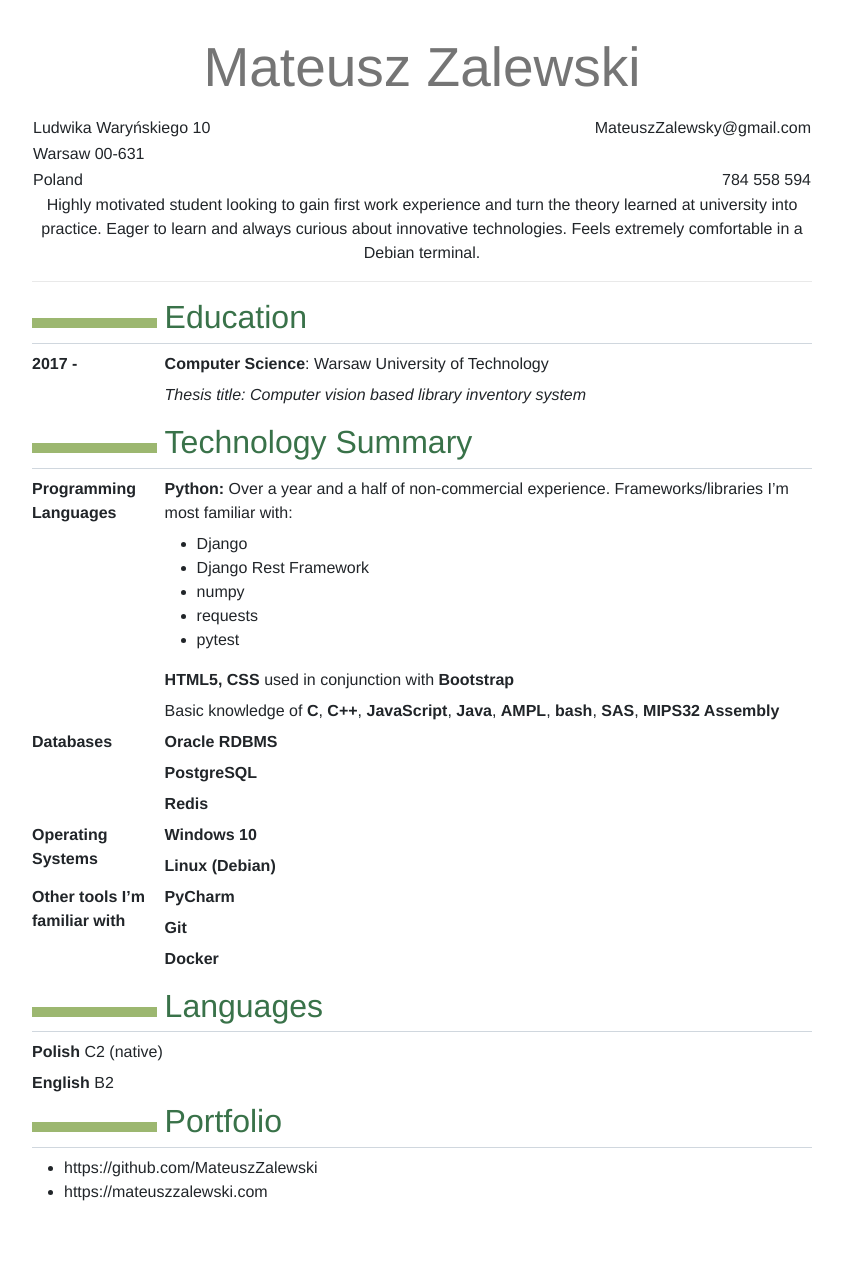
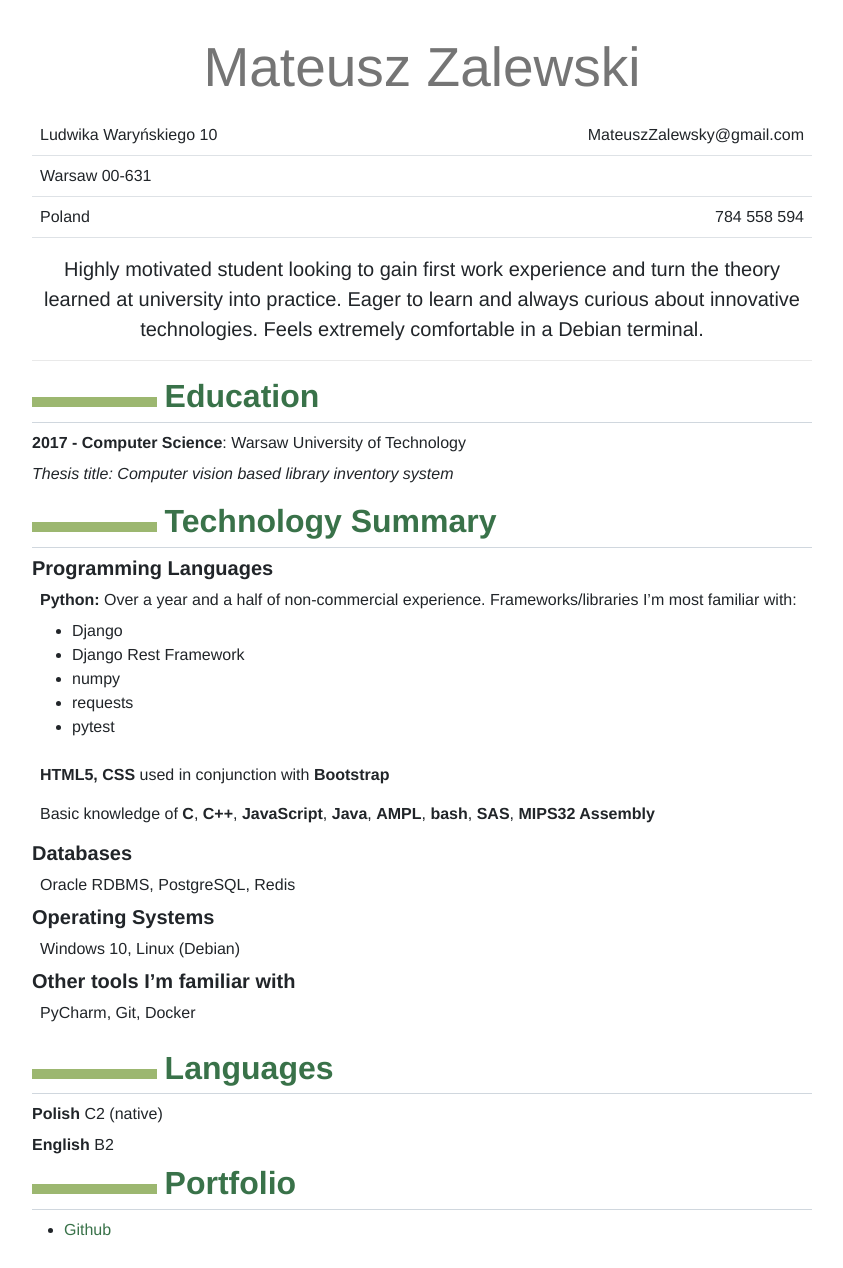
Before and after one commit to MateuszZalewski/portfolio, a Django app: page /resume/ in a window 1280 px wide. Shown: the part 56-1324 px from the top of the page, without its empty margins (218-1061 px from the left). Before the commit the page ends 1257 px from the top, so only its background shows below. Run offline with Django 3.2, Linux system fonts and the light colour scheme; parts of the project's set-up code (start-up, migrations or seed data) failed here and were passed over.

Commit message:
bootstrap resume

```diff
--- a/app/projects/static/projects/main.css
+++ b/app/projects/static/projects/main.css
@@ -98,7 +98,7 @@
   padding: 10px 10px 10px 10px;
 }
 
-/*!* Title of the resume *!*/
+/* Title of the resume */
 .resume h1 {
   font-size: 55px;
   color: #757575;
@@ -106,13 +106,14 @@
   margin-bottom:15px;
 }
 
-/*!* Titles of categories *!*/
+/* Titles of categories */
 .resume h2 {
   /* This is called "sectioncolor" in the ConTeXt stylesheet. */
   color: #397249;
+    font-weight: bolder;
 }
 
-/*!* There is a bar just before each category *!*/
+/* There is a bar just before each category */
 .resume h2:before {
   content: "";
   display: inline-block;
@@ -125,40 +126,40 @@
 
 /*!* Definitions *!*/
 .resume dt {
-  float: left;
-  clear: left;
-  width: 17%;
-  font-weight: bold;
+    float: left;
+    clear: left;
+    font-weight: bolder;
 }
 
-.resume dd {
-  margin-left: 17%;
-  margin-bottom:7px;
-}
+/*.resume dd {*/
+/*    margin-left: 17%;*/
+/*    object-fit: contain;*/
+/*  !*margin-bottom:7px;*!*/
+/*}*/
 
 .resume p {
   margin-top:0;
   margin-bottom:7px;
 }
 
-/*!* Blockquotes *!*/
+/* Blockquotes */
 .resume blockquote {
   text-align: center
 }
 
-/*!* Links *!*/
+/* Links */
 .resume a {
   text-decoration: none;
   color: #397249;
 }
-.resume a:hover, a:active {
+.resume a:hover, .resume a:active {
   background-color: #397249;
   color: #FFFFFF;
   text-decoration: none;
   text-shadow: 1px 1px 1px #333;
 }
 
-/*!* Horizontal separators *!*/
+/* Horizontal separators */
 .resume hr {
   color: #A6A6A6;
 }
--- a/app/projects/templates/projects/resume.html
+++ b/app/projects/templates/projects/resume.html
@@ -1,8 +1,8 @@
 {% extends 'projects/base.html' %}
 {% block content %}
     <div class="resume">
-            <h1 id="mateusz-zalewski">Mateusz Zalewski</h1>
-        <table>
+        <h1 id="mateusz-zalewski">Mateusz Zalewski</h1>
+        <table class="table">
             <tbody>
                 <tr class="odd">
                     <td>Ludwika Waryńskiego 10</td>
@@ -18,21 +18,20 @@
                 </tr>
             </tbody>
         </table>
-        <blockquote>
+        <blockquote class="blockquote">
             <p>Highly motivated student looking to gain first work experience and turn the theory learned at university into practice. Eager to learn and always curious about innovative technologies. Feels extremely comfortable in a Debian terminal.</p>
         </blockquote>
         <hr/>
         <h2 id="education">Education</h2>
         <dl>
-            <dt>2017 -</dt>
-            <dd><p><strong>Computer Science</strong>: Warsaw University of Technology</p>
+            <dd><p><strong>2017 - Computer Science</strong>: Warsaw University of Technology</p>
                 <p><em>Thesis title: Computer vision based library inventory system</em></p>
             </dd>
         </dl>
         <h2 id="technology-summary">Technology Summary</h2>
-        <dl>
-            <dt>Programming Languages</dt>
-            <dd><p><strong>Python:</strong> Over a year and a half of non-commercial experience. Frameworks/libraries I’m most familiar with:</p>
+        <dl class="row">
+            <dt class="h5"><strong>Programming Languages</strong></dt>
+            <dd class="ms-2"><p><strong>Python:</strong> Over a year and a half of non-commercial experience. Frameworks/libraries I’m most familiar with:</p>
                 <ul>
                     <li>Django</li>
                     <li>Django Rest Framework</li>
@@ -41,38 +40,23 @@
                     <li>pytest</li>
                 </ul>
             </dd>
-            <dd>
+            <dd class="ms-2">
                 <p><strong>HTML5, CSS</strong> used in conjunction with <strong>Bootstrap</strong></p>
             </dd>
-            <dd>
+            <dd class="ms-2">
                 <p>Basic knowledge of <strong>C</strong>, <strong>C++</strong>, <strong>JavaScript</strong>, <strong>Java</strong>, <strong>AMPL</strong>, <strong>bash</strong>, <strong>SAS</strong>, <strong>MIPS32 Assembly</strong></p>
             </dd>
-            <dt>Databases</dt>
-            <dd>
-                <strong>Oracle RDBMS</strong>
+            <dt class="h5"><strong>Databases</strong></dt>
+            <dd class="ms-2">
+                Oracle RDBMS, PostgreSQL, Redis
             </dd>
-            <dd>
-                <strong>PostgreSQL</strong>
+            <dt class="h5"><strong>Operating Systems</strong></dt>
+            <dd class="ms-2">
+                Windows 10, Linux (Debian)
             </dd>
-            <dd>
-                <strong>Redis</strong>
-            </dd>
-            <dt>Operating Systems</dt>
-            <dd>
-                <strong>Windows 10</strong>
-            </dd>
-            <dd>
-                <strong>Linux (Debian)</strong>
-            </dd>
-            <dt>Other tools I’m familiar with</dt>
-            <dd>
-                <strong>PyCharm</strong>
-            </dd>
-            <dd>
-                <strong>Git</strong>
-            </dd>
-            <dd>
-                <strong>Docker</strong>
+            <dt class="h5"><strong>Other tools I’m familiar with</strong></dt>
+            <dd class="ms-2">
+                PyCharm, Git, Docker
             </dd>
         </dl>
         <h2 id="languages">Languages</h2>
@@ -80,8 +64,7 @@
         <p><strong>English</strong> B2</p>
         <h2 id="portfolio">Portfolio</h2>
         <ul>
-            <li>https://github.com/MateuszZalewski</li>
-            <li>https://mateuszzalewski.com</li>
+            <li><a href="https://github.com/MateuszZalewski">Github</a></li>
         </ul>
     </div>
 {% endblock %}
```
